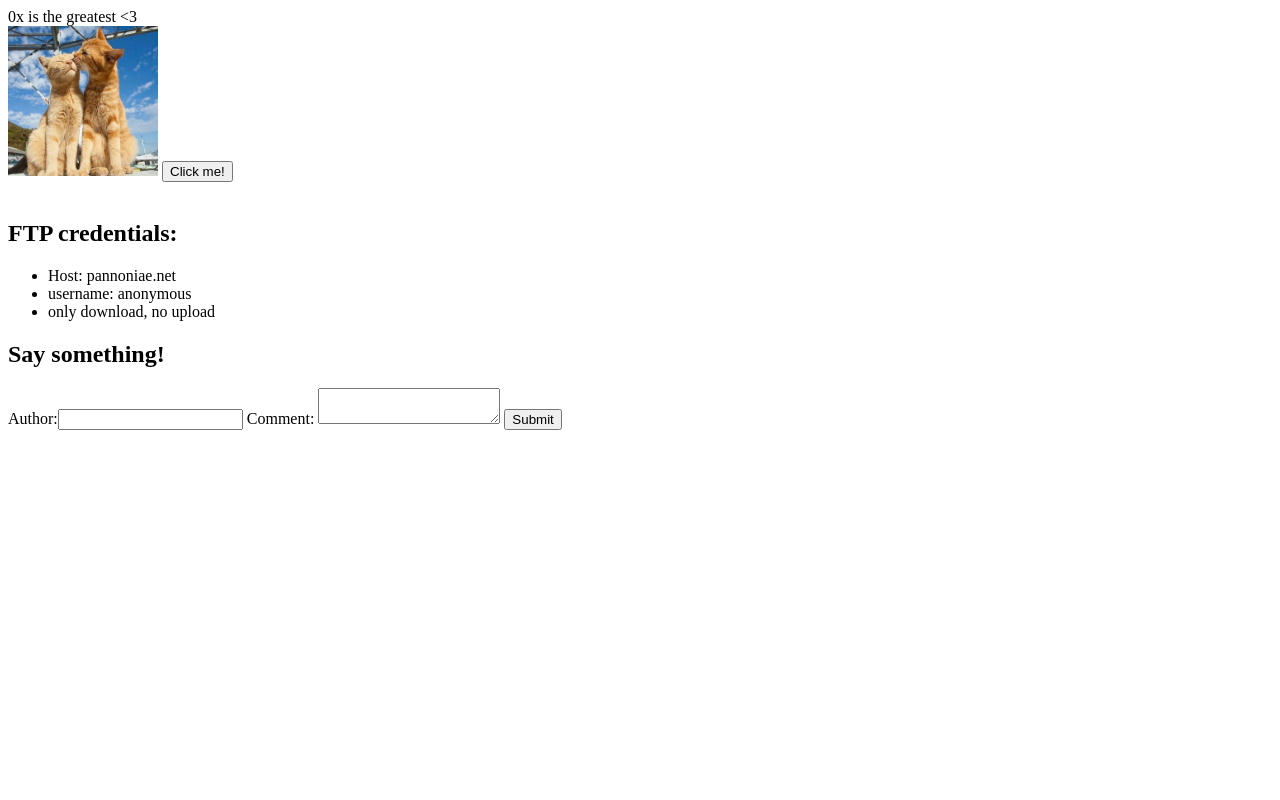
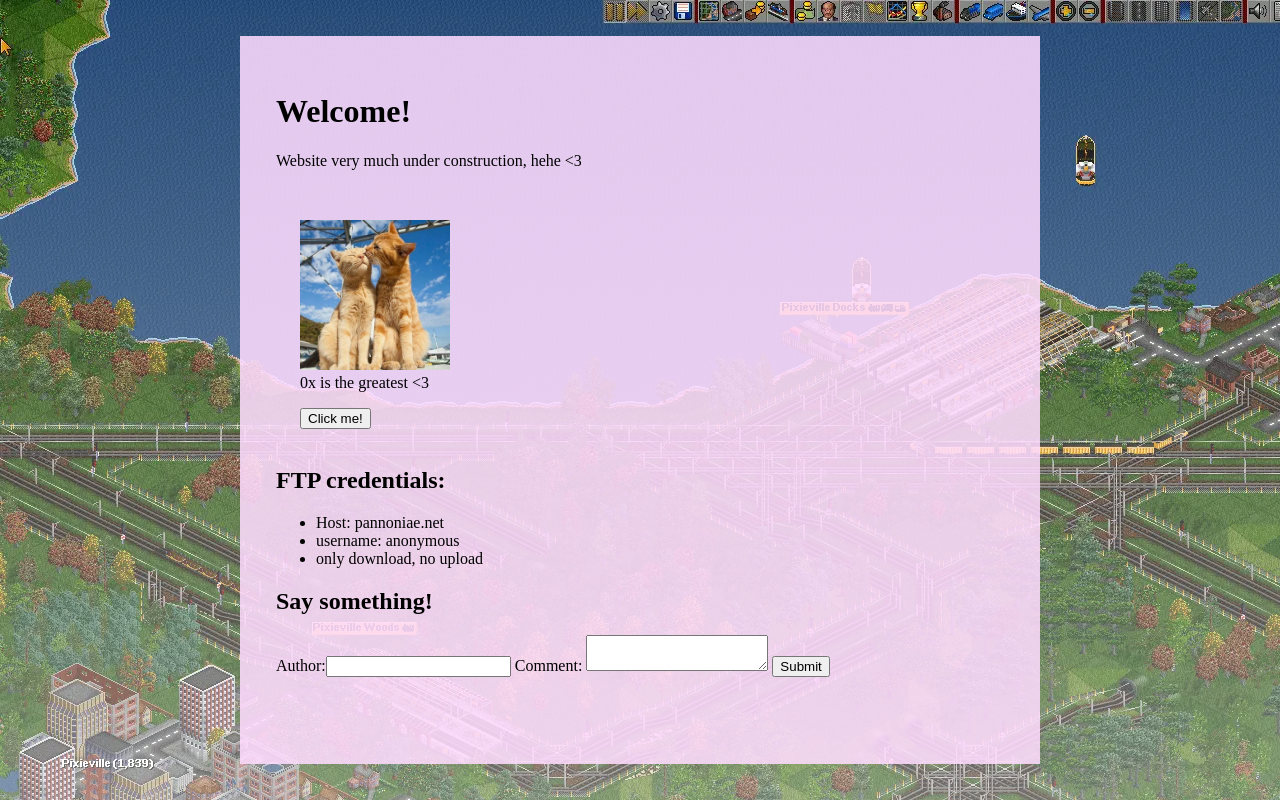
Before and after one commit to Pannoniae/weblove, a Flask app: page / in a window 1280 px wide. Run offline with Flask 3, Linux system fonts and the light colour scheme.

Commit message:
- make website nice and cute

```diff
--- /dev/null
+++ b/static/style.css
@@ -0,0 +1,33 @@
+body {
+    background-color: #837960;
+    background-image: linear-gradient(
+            to bottom, transparent, #FFFFFF66
+    ), url("background.webp");
+    background-repeat: no-repeat;
+    background-attachment: fixed;
+}
+
+html, body {
+    margin: 0;
+    padding: 0;
+    display: flex;
+    flex-direction: column;
+    min-height: 100%;
+    height: 100%;
+}
+
+#page {
+    margin: 36px auto 36px auto;
+    display: flex;
+    width: 800px;
+    background-color: #FFDDFFDD;
+    height: 100%;
+}
+
+#container {
+    padding: 36px;
+}
+
+#mylove, #moobutton {
+    margin-left: 24px;
+}
--- a/templates/index.html
+++ b/templates/index.html
@@ -3,12 +3,20 @@
 <head>
     <meta charset="UTF-8">
     <link rel="icon" type="image/jpeg" href="cow.jpg">
+    <link rel="stylesheet" href="./static/style.css">
     <title>0x appreciation</title>
 </head>
 <body>
-    0x is the greatest <3
+    {#    <img src="https://www.openttd.org/static/img/teaser/2.png" style="margin: auto; display: block">#}
+    <div id="page">
+        <div id="container">
+            <h1>Welcome!</h1>
+            <p>Website very much under construction, hehe <3</p>
             <br>
-    <img src="cow.jpg" width="150px" height="150px">
+            <figure id="mylove">
+                <img src="cow.jpg" alt="0x's awesomeness" width="150px" height="150px">
+                <figcaption>0x is the greatest <3</figcaption>
+            </figure>
             <button id="moobutton">Click me!</button>
             <br>
             <br>
@@ -28,6 +36,8 @@
                 </label>
                 <input type="submit" value="Submit">
             </form>
+        </div>
+    </div>
 
     <script src="./static/moo.js"></script>
 </body>
```
Also changed, not shown: static/background.png (added), static/background.webp (added). Lines whose indentation alone changed are shown as unchanged.
